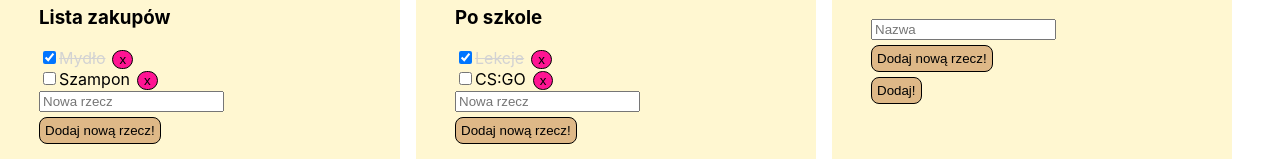
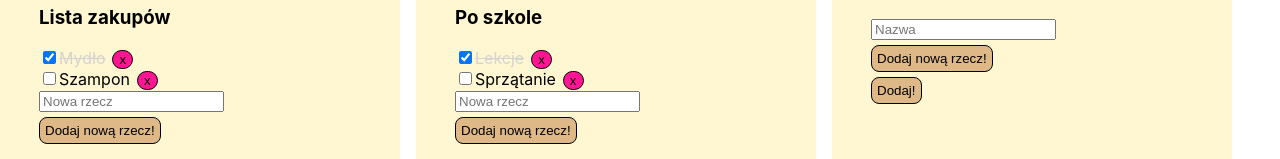
Before and after one commit to ideffix/master-thesis, a React (Create React App) app in the folder react-todo/: page / in a window 1280 px wide. Shown: the part 132-291 px from the top of the page. Built offline with nearby package versions, Linux system fonts and the light colour scheme.

Commit message:
react refactor

```diff
--- a/react-todo/src/App.js
+++ b/react-todo/src/App.js
@@ -24,14 +24,14 @@ const mock = [
                 done: true,
             },
             {
-                name: 'CS:GO',
+                name: 'Sprzątanie',
                 done: false,
             },
         ],
     },
 ]
 
-const App = () => {
+export const App = () => {
     const [groups, setGroups] = useState(mock)
     const onCheck = (groupIndex, todoIndex) => (done) =>
         setGroups(
@@ -98,5 +98,3 @@ const App = () => {
         </>
     )
 }
-
-export default App
--- a/react-todo/src/index.js
+++ b/react-todo/src/index.js
@@ -1,6 +1,6 @@
 import React from 'react'
 import ReactDOM from 'react-dom'
-import App from './App'
+import { App } from './App'
 import * as serviceWorker from './serviceWorker'
 import "./index.css";
 
```
Also changed, not shown: 1 other file (tests, documents, lock files or other folders).
